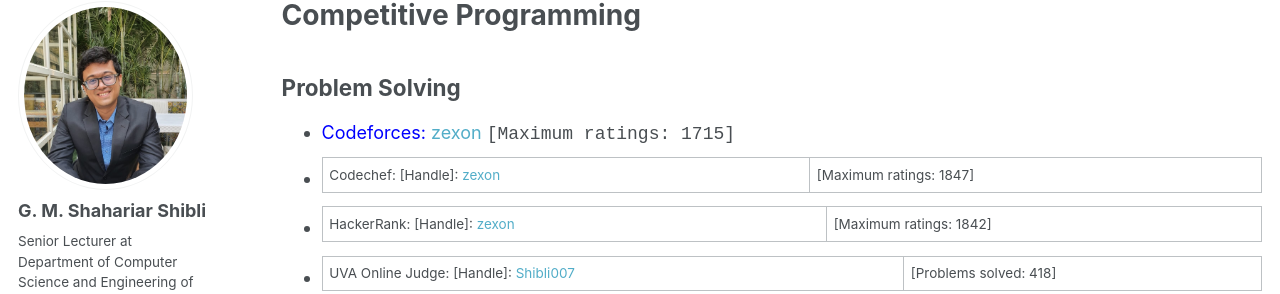
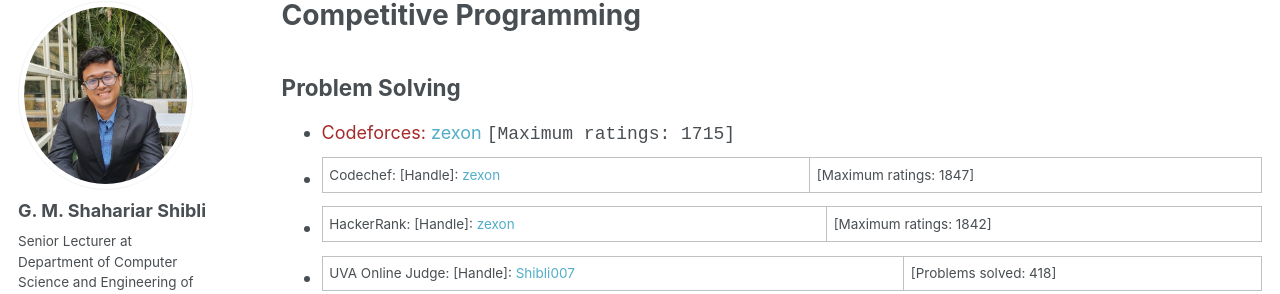
Before and after one commit to shahariar-shibli/shahariar-shibli.github.io, a Jekyll site: the page built from _pages/programming.md, in a window 1280 px wide. Shown: the part 117-411 px from the top of the page. Built offline with Jekyll 4.4.1, drawn with Linux system fonts in a browser that asks for light colours; some web fonts are replaced.

Commit message:
Update programming.md

```diff
--- a/_pages/programming.md
+++ b/_pages/programming.md
@@ -6,7 +6,7 @@ author_profile: true
 ---
 
 ## Problem Solving
-+ <span style="color:blue">Codeforces: </span>[zexon](https://codeforces.com/profile/zexon) <span style="font-family:Courier New">[Maximum ratings: 1715]</span>
++ <span style="color:brown">Codeforces: </span>[zexon](https://codeforces.com/profile/zexon) <span style="font-family:Courier New">[Maximum ratings: 1715]</span>
 + Codechef: [Handle]: [zexon](https://www.codechef.com/users/zexon) | [Maximum ratings: 1847]
 + HackerRank: [Handle]: [zexon](https://www.hackerrank.com/zexon?hr_r=1) | [Maximum ratings: 1842]
 + UVA Online Judge: [Handle]: [Shibli007](https://uhunt.onlinejudge.org/id/659594) | [Problems solved: 418]
```
